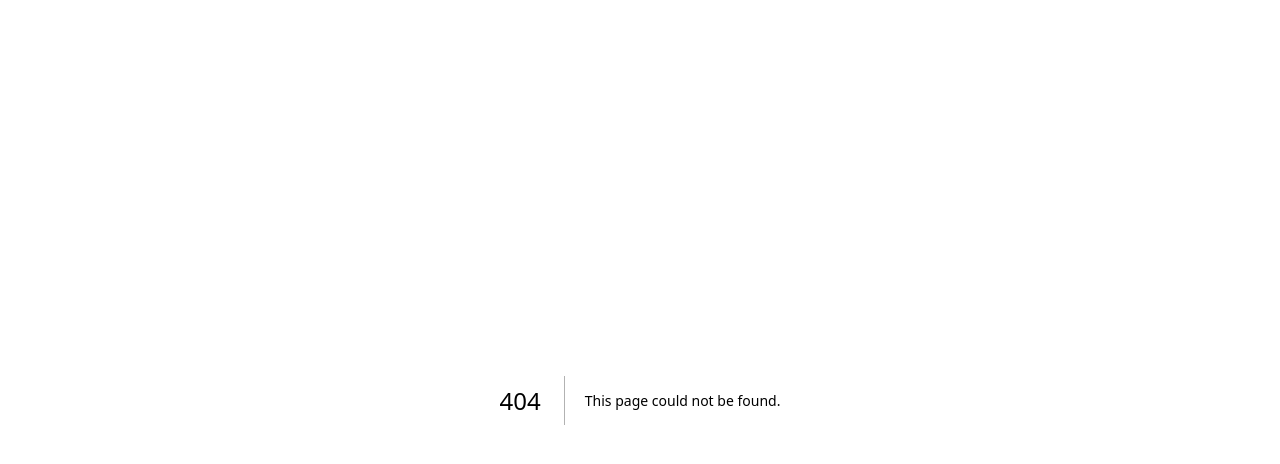
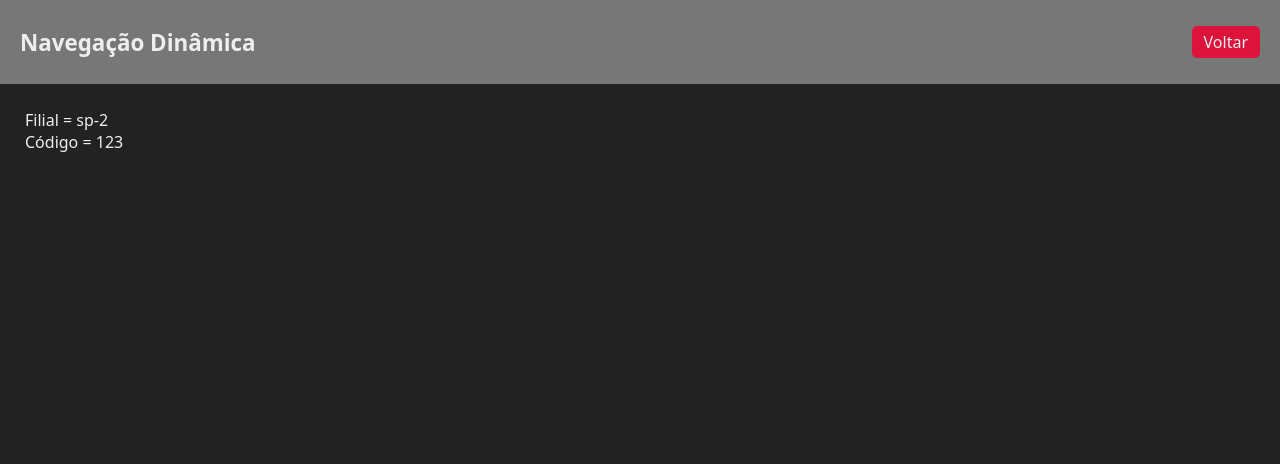
Before and after one commit to Edusu123/fundamentos, a Next.js app: page /cliente/sp-2/123 in a window 1280 px wide. Before the commit this address had no page. Shown: the top 464 px of the page. Built offline with nearby package versions, Linux system fonts and the light colour scheme.

Commit message:
Navegação Dinâmica

```diff
--- /dev/null
+++ b/src/pages/cliente/[filial]/[codigo].jsx
@@ -0,0 +1,13 @@
+import { useRouter } from 'next/router'
+import Layout from "@/components/Layout";
+
+export default function ClientePorCodigo() {
+  const router = useRouter()
+
+  return (
+    <Layout titulo='Navegação Dinâmica'>
+      <div>Filial = {router.query.filial}</div>
+      <div>Código = {router.query.codigo}</div>
+    </Layout>
+  )
+}
--- a/src/pages/index.jsx
+++ b/src/pages/index.jsx
@@ -13,6 +13,7 @@
       <Navegador cor='darkviolet' destino='/exemplo' texto='Exemplo'></Navegador>
       <Navegador destino='/jsx' texto='JSX'></Navegador>
       <Navegador cor='green' destino='/navegacao' texto='Navegação #01'></Navegador>
+      <Navegador cor='blue' destino='/cliente/sp-2/123' texto='Navegação #02'></Navegador>
     </div>
   )
 }
```
